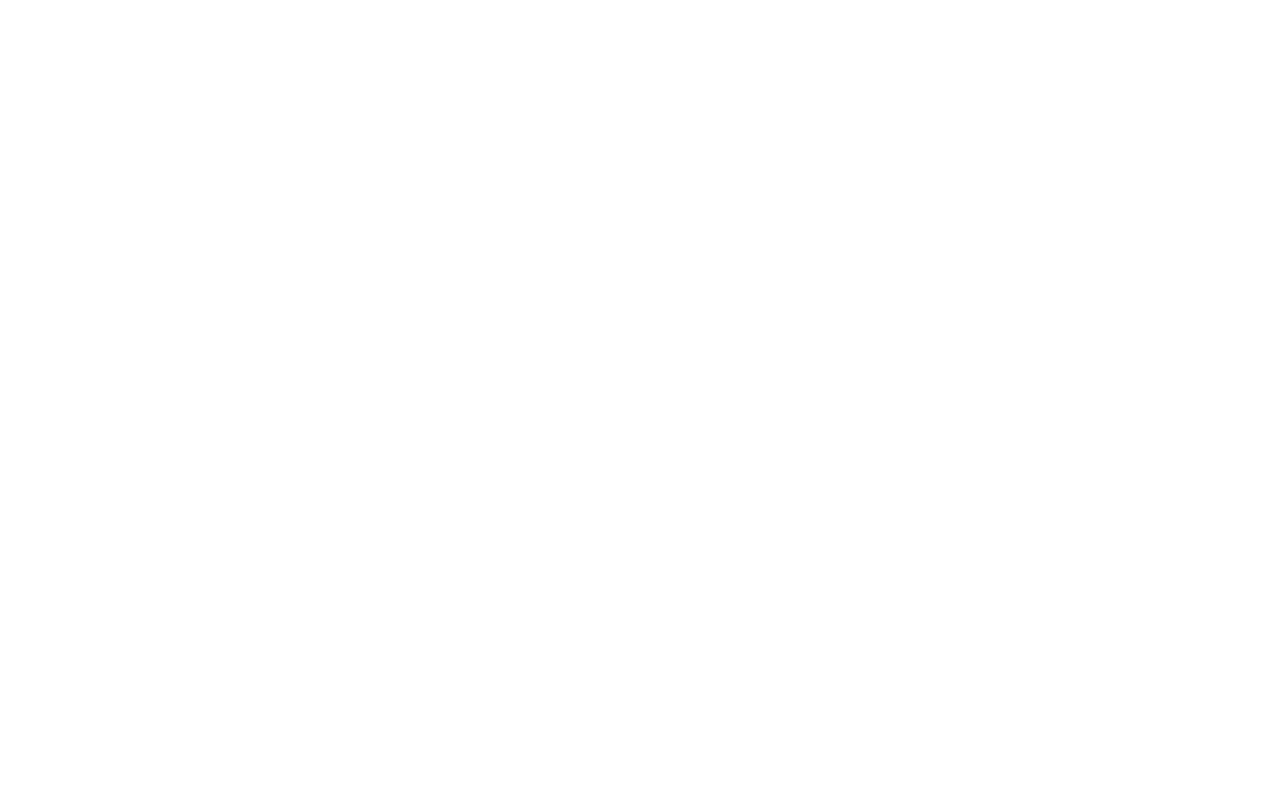
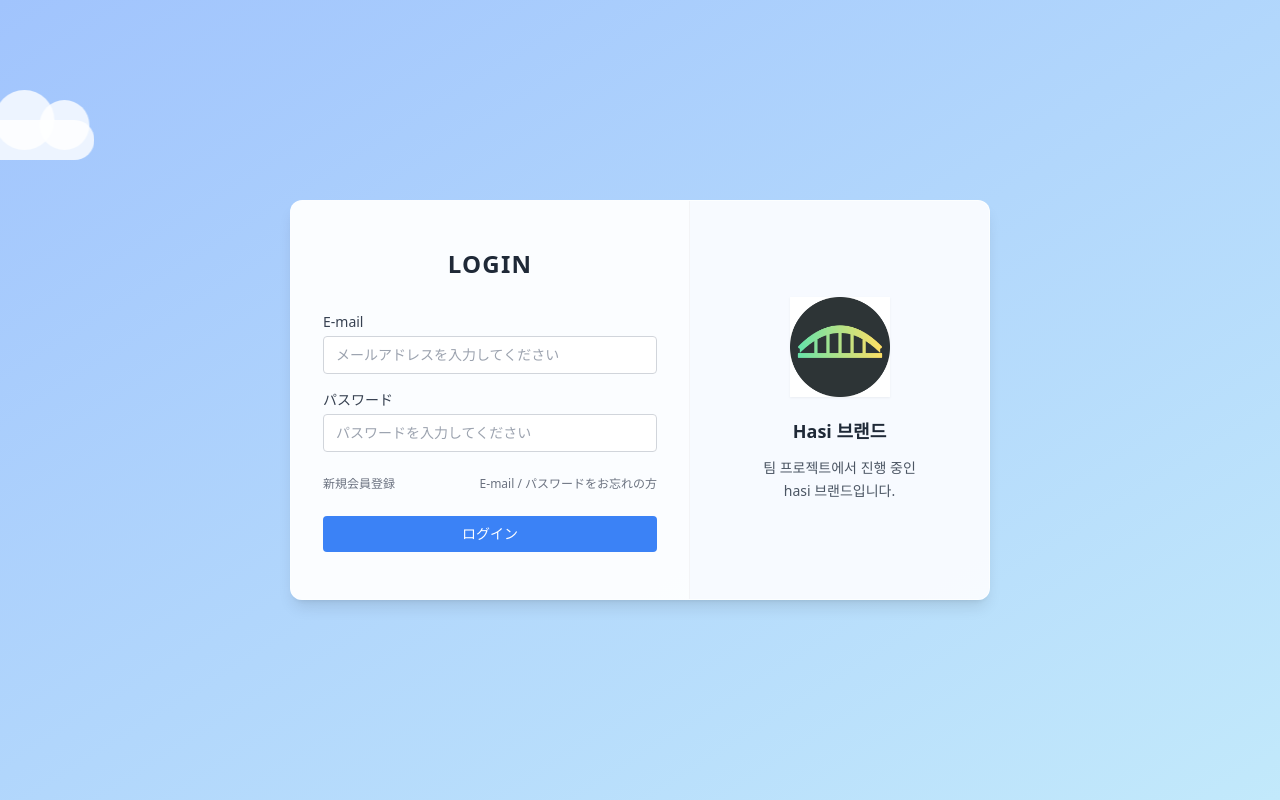
Before and after one commit to Dongjun320/hasi-collab, a React (Vite) app in the folder client/: page / in a window 1280 px wide. Before the commit this address had no page. Built offline with nearby package versions, Linux system fonts and the light colour scheme.

Commit message:
로그인 페이지 localhost 5173/ 입력시 바로 갈수잇도록 수정합니다 및, 로그인 완료시 채널페이지로 연계되며, 거기에 워크스페이스나 메세지 이제 기능 넣을수있습니다

```diff
--- a/client/src/App.tsx
+++ b/client/src/App.tsx
@@ -1,13 +1,16 @@
 import { BrowserRouter, Routes, Route } from 'react-router-dom'
+import LoginPage from './pages/LoginPage' // 1. 로그인 페이지 컴포넌트를 import 합니다.
 import ChannelPage from './pages/ChannelPage'
-import ComponentTestPage from './pages/ComponentTestPage' // 컴포넌트 import 추가
+import ComponentTestPage from './pages/ComponentTestPage'
 
 function App() {
   return (
     <BrowserRouter>
       <Routes>
+
+        <Route path="/" element={<LoginPage />} />
+
         <Route path="/channel/:channelId" element={<ChannelPage />} />
-        {/* 테스트 페이지 라우트 추가 */}
         <Route path="/componentTest" element={<ComponentTestPage />} />
       </Routes>
     </BrowserRouter>
--- /dev/null
+++ b/client/src/pages/LoginPage.css
@@ -0,0 +1,41 @@
+/* 떠다니는 구름 애니메이션 효과 */
+.clouds {
+  position: absolute;
+  top: 0;
+  left: 0;
+  width: 100%;
+  height: 100%;
+  pointer-events: none;
+  z-index: 1;
+}
+
+.cloud {
+  position: absolute;
+  background: rgba(255, 255, 255, 0.8);
+  border-radius: 50px;
+  animation: float 30s infinite linear;
+}
+
+.cloud::before, .cloud::after {
+  content: '';
+  position: absolute;
+  background: rgba(255, 255, 255, 0.8);
+  border-radius: 50%;
+}
+
+.cloud1 { width: 120px; height: 40px; top: 15%; left: -150px; animation-duration: 25s; }
+.cloud1::before { width: 60px; height: 60px; top: -30px; left: 20px; }
+.cloud1::after { width: 50px; height: 50px; top: -20px; left: 65px; }
+
+.cloud2 { width: 100px; height: 35px; top: 45%; left: -150px; animation-duration: 35s; opacity: 0.6; }
+.cloud2::before { width: 50px; height: 50px; top: -25px; left: 15px; }
+.cloud2::after { width: 40px; height: 40px; top: -15px; left: 50px; }
+
+.cloud3 { width: 150px; height: 50px; top: 75%; left: -200px; animation-duration: 40s; }
+.cloud3::before { width: 70px; height: 70px; top: -35px; left: 25px; }
+.cloud3::after { width: 60px; height: 60px; top: -25px; left: 80px; }
+
+@keyframes float {
+  0% { transform: translateX(-200px); }
+  100% { transform: translateX(100vw); }
+}
--- /dev/null
+++ b/client/src/pages/LoginPage.tsx
@@ -0,0 +1,218 @@
+import { useState } from 'react'
+import { useNavigate } from 'react-router-dom'
+import Button from '../components/Button'
+import Input from '../components/Input'
+import Modal from '../components/Modal'
+import Toast from '../components/Toast'
+import './LoginPage.css' // 구름 애니메이션 스타일 임포트
+import hasiImg from './Hasi.png' // 이미지 경로에 맞게 임포트
+
+const LoginPage = () => {
+  const navigate = useNavigate()
+
+  // ── 1. 상태 관리 (State) ──
+  // 로그인 폼
+  const [email, setEmail] = useState('')
+  const [password, setPassword] = useState('')
+
+  // 회원가입 모달 폼
+  const [signUpOpen, setSignUpOpen] = useState(false)
+  const [signUpEmail, setSignUpEmail] = useState('')
+  const [signUpPw, setSignUpPw] = useState('')
+  const [signUpPwConfirm, setSignUpPwConfirm] = useState('')
+
+  // 계정 찾기 모달 폼
+  const [findOpen, setFindOpen] = useState(false)
+  const [findName, setFindName] = useState('')
+  const [findPhone, setFindPhone] = useState('')
+
+  // 글로벌 토스트 알림 상태
+  const [toast, setToast] = useState<{ open: boolean; message: string; type: 'success' | 'error' | 'info' | 'warning' }>({
+    open: false,
+    message: '',
+    type: 'info',
+  })
+
+  // 기존 모의 데이터베이스 정보
+  const mockDatabase = [
+    { name: "田中", phone: "09012345678" },
+    { name: "佐藤", phone: "08087654321" },
+    { name: "鈴木", phone: "07011112222" }
+  ]
+
+  // ── 2. 헬퍼 함수 (Logic) ──
+  const triggerToast = (message: string, type: 'success' | 'error' | 'info' | 'warning') => {
+    setToast({ open: true, message, type })
+  }
+
+  // 로그인 핸들러
+  const handleLogin = () => {
+    const emailRegex = /^[^\s@]+@[^\s@]+\.[^\s@]+$/
+    if (!emailRegex.test(email)) {
+      triggerToast("有効なE-mail形式で入力してください。\n(올바른 이메일 양식으로 입력해주세요.)", "error")
+      return
+    }
+    triggerToast("ログイン가 완료되었습니다.", "success")
+
+    // 알림을 확인하고 안전하게 페이지를 넘기도록 1.2초 후 대시보드로 이동
+    setTimeout(() => {
+      navigate('/channel')
+    }, 1200)
+  }
+
+  // 회원가입 제출 핸들러
+  const handleSignUpSubmit = () => {
+    if (!signUpEmail.trim() || !signUpPw.trim() || !signUpPwConfirm.trim()) {
+      triggerToast("すべての情報を入力してください。\n(모든 정보를 기입해주세요.)", "warning")
+      return
+    }
+    if (signUpPw !== signUpPwConfirm) {
+      triggerToast("パスワード가 일치하지 않습니다.", "error")
+      return
+    }
+    triggerToast("メールを認証してください。(메일을 인증해주세요.)", "success")
+    setSignUpOpen(false)
+    setSignUpEmail(''); setSignUpPw(''); setSignUpPwConfirm('');
+  }
+
+  // 계정 찾기 제출 핸들러
+  const handleFindSubmit = () => {
+    if (!findName.trim() || !findPhone.trim()) {
+      triggerToast("名前と電話番号の両方を入力してください。", "warning")
+      return
+    }
+    const user = mockDatabase.find(u => u.name === findName && u.phone === findPhone)
+    if (user) {
+      triggerToast(`【認証完了】\n名前: ${findName}\n電話番号: ${findPhone}`, "success")
+      setFindOpen(false)
+      setFindName(''); setFindPhone('');
+    } else {
+      triggerToast("一致するデータがありません。(데이터가 없습니다.)", "error")
+    }
+  }
+
+  return (
+    <div className="min-h-screen bg-gradient-to-br from-[#a1c4fd] to-[#c2e9fb] flex items-center justify-center p-4 relative overflow-hidden">
+
+      {/* 배경 구름 애니메이션 엘리먼트 */}
+      <div className="clouds">
+        <div className="cloud cloud1"></div>
+        <div className="cloud cloud2"></div>
+        <div className="cloud cloud3"></div>
+      </div>
+
+      {/* 중앙 메인 컨테이너 (컴포넌트 테스트 페이지와 조화로운 Tailwind 스타일 적용) */}
+      <div className="w-full max-w-[700px] bg-white/95 rounded-xl shadow-lg flex flex-col md:flex-row z-10 overflow-hidden min-h-[400px] border border-white/20">
+
+        {/* 좌측: 로그인 인터페이스 섹션 */}
+        <div className="flex-1 flex flex-col justify-center p-8">
+          <h2 className="text-2xl font-bold text-gray-800 text-center mb-8 tracking-wider">LOGIN</h2>
+
+          <div className="flex flex-col gap-4 mb-6">
+            <Input
+              label="E-mail"
+              type="email"
+              placeholder="メールアドレスを入力してください"
+              value={email}
+              onChange={(e) => setEmail(e.target.value)}
+            />
+            <Input
+              label="パスワード"
+              type="password"
+              placeholder="パスワードを入力してください"
+              value={password}
+              onChange={(e) => setPassword(e.target.value)}
+            />
+          </div>
+
+          <div className="flex justify-between items-center text-xs text-gray-500 font-medium mb-6">
+            <button className="hover:text-blue-500 hover:underline transition" onClick={() => setSignUpOpen(true)}>
+              新規会員登録
+            </button>
+            <button className="hover:text-blue-500 hover:underline transition" onClick={() => setFindOpen(true)}>
+              E-mail / パスワードをお忘れの方
+            </button>
+          </div>
+
+          <Button onClick={handleLogin}>ログイン</Button>
+        </div>
+
+        {/* 우측: 브랜드 정보 섹션 */}
+        <div className="w-full md:w-[300px] bg-blue-50/40 flex flex-col justify-center items-center p-8 border-t md:border-t-0 md:border-l border-gray-100">
+          <img src={hasiImg} alt="Hasi Brand Badge" className="max-w-[100px] h-auto mb-5 drop-shadow-sm" />
+          <h3 className="text-lg font-bold text-gray-800 mb-3">Hasi 브랜드</h3>
+          <p className="text-sm text-gray-600 text-center leading-relaxed break-keep">
+            팀 프로젝트에서 진행 중인<br />hasi 브랜드입니다.
+          </p>
+        </div>
+
+      </div>
+
+      {/* ── 3. 글로벌 모달 영역 (공용 컴포넌트) ── */}
+      {/* 회원가입 모달 */}
+      <Modal isOpen={signUpOpen} onClose={() => setSignUpOpen(false)} title="新規会員登録">
+        <div className="flex flex-col gap-4">
+          <Input
+            label="E-mail"
+            type="email"
+            placeholder="メールアドレスを入力"
+            value={signUpEmail}
+            onChange={(e) => setSignUpEmail(e.target.value)}
+          />
+          <Input
+            label="パスワード"
+            type="password"
+            placeholder="パスワードを入力"
+            value={signUpPw}
+            onChange={(e) => setSignUpPw(e.target.value)}
+          />
+          <Input
+            label="パスワード再記入"
+            type="password"
+            placeholder="パスワード를 재입력"
+            value={signUpPwConfirm}
+            onChange={(e) => setSignUpPwConfirm(e.target.value)}
+          />
+          <div className="flex gap-2 justify-end mt-4">
+            <Button variant="ghost" onClick={() => setSignUpOpen(false)}>キャンセル (취소)</Button>
+            <Button onClick={handleSignUpSubmit}>送信</Button>
+          </div>
+        </div>
+      </Modal>
+
+      {/* 정보 찾기 모달 */}
+      <Modal isOpen={findOpen} onClose={() => setFindOpen(false)} title="E-mail / パ스ワードをお忘れの方">
+        <div className="flex flex-col gap-4">
+          <Input
+            label="名前"
+            placeholder="名前を入力してください"
+            value={findName}
+            onChange={(e) => setFindName(e.target.value)}
+          />
+          <Input
+            label="電話番号"
+            placeholder="ハイフン(-)なしで入力"
+            value={findPhone}
+            onChange={(e) => setFindPhone(e.target.value)}
+          />
+          <div className="flex gap-2 justify-end mt-4">
+            <Button variant="ghost" onClick={() => setFindOpen(false)}>キャンセル (취소)</Button>
+            <Button onClick={handleFindSubmit}>送信</Button>
+          </div>
+        </div>
+      </Modal>
+
+      {/* ── 4. 글로벌 알림 영역 (공용 컴포넌트) ── */}
+      {toast.open && (
+        <Toast
+          isOpen={toast.open}
+          type={toast.type}
+          message={toast.message}
+          onClose={() => setToast((prev) => ({ ...prev, open: false }))}
+        />
+      )}
+    </div>
+  )
+}
+
+export default LoginPage
```
Also changed, not shown: client/src/pages/Hasi.png (added).
